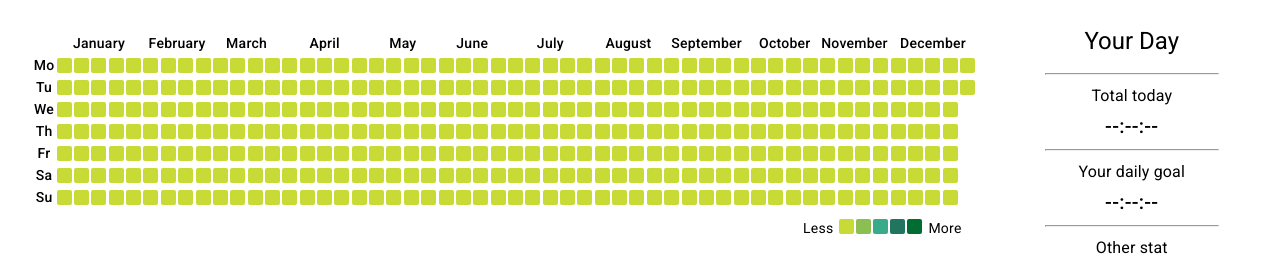
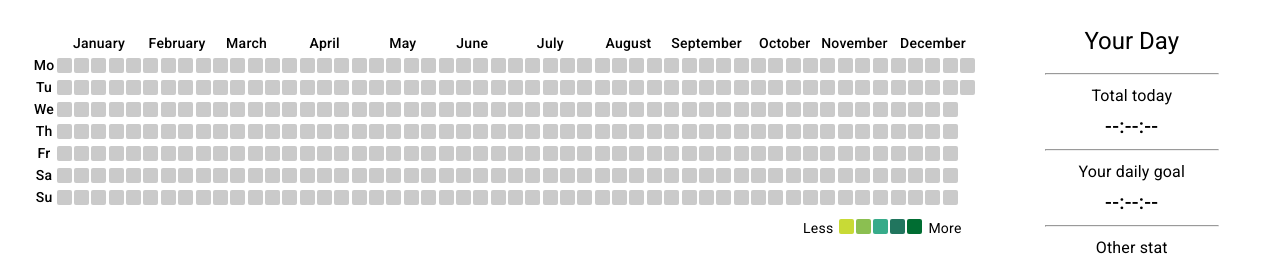
Before and after one commit to Lars-Klinkenberg/smart-desk, an Angular app in the folder webinterface/: page / in a window 1280 px wide. Shown: the top 256 px of the page. Built offline with nearby package versions, Linux system fonts and the light colour scheme; no server answers.

Commit message:
changed color of box if no data is found

```diff
--- a/webinterface/src/app/components/time-heatmap/time-heatmap.component.scss
+++ b/webinterface/src/app/components/time-heatmap/time-heatmap.component.scss
@@ -26,6 +26,10 @@
         width: 15px;
         height: 15px;
         border-radius: 2px;
+
+        &[data-level="no-data"] {
+            background-color: #cacaca;
+        }
 
         &[data-level="1"] {
             background-color: #8bbf51;
--- a/webinterface/src/app/components/time-heatmap/time-heatmap.component.ts
+++ b/webinterface/src/app/components/time-heatmap/time-heatmap.component.ts
@@ -120,7 +120,7 @@ export class TimeHeatmapComponent implements OnInit {
   getDayLevel(day: Date): string {
     let time = this.heightData.get(day.toLocaleDateString());
 
-    if (!time) return '0';
+    if (!time) return 'no-data';
     if (time >= 1) return '4';
     if (time >= 0.75) return '3';
     if (time >= 0.5) return '2';
```
